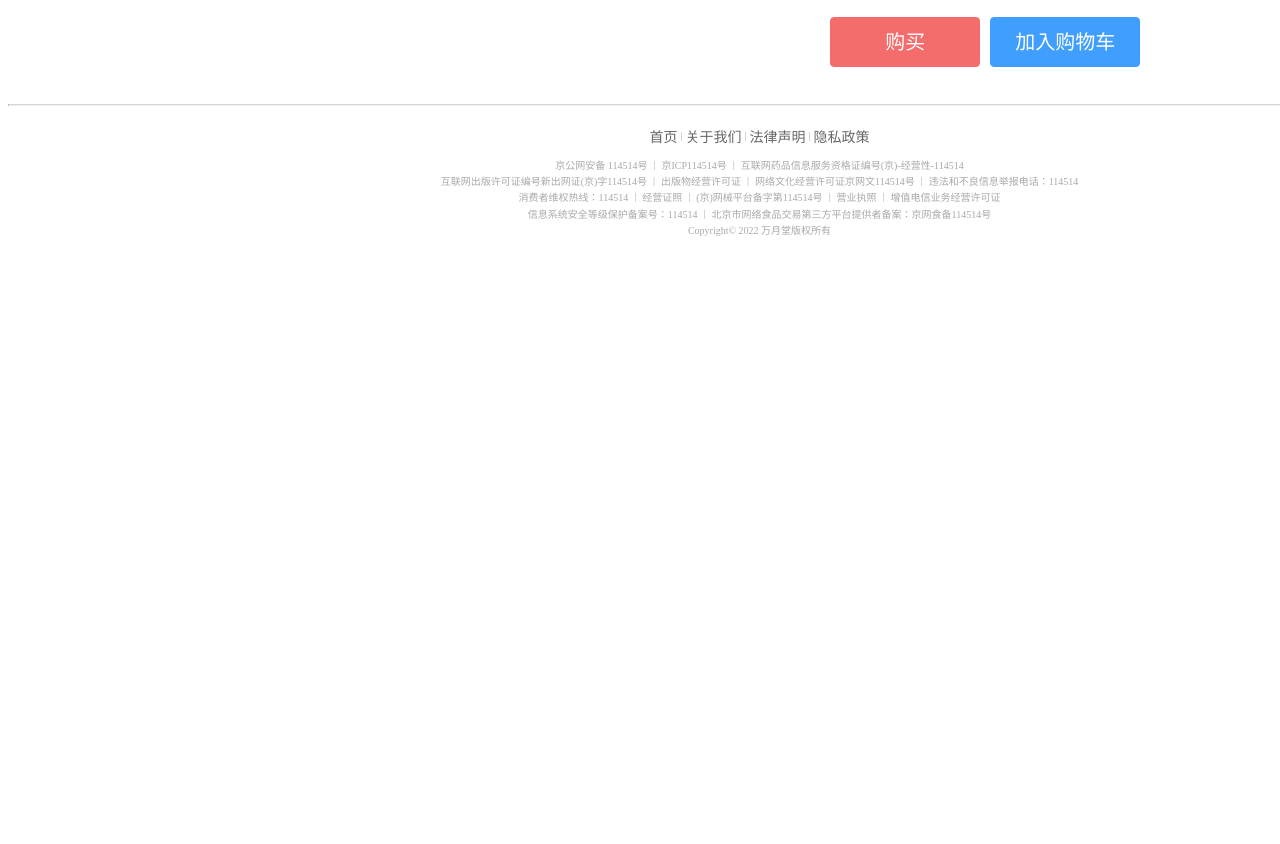
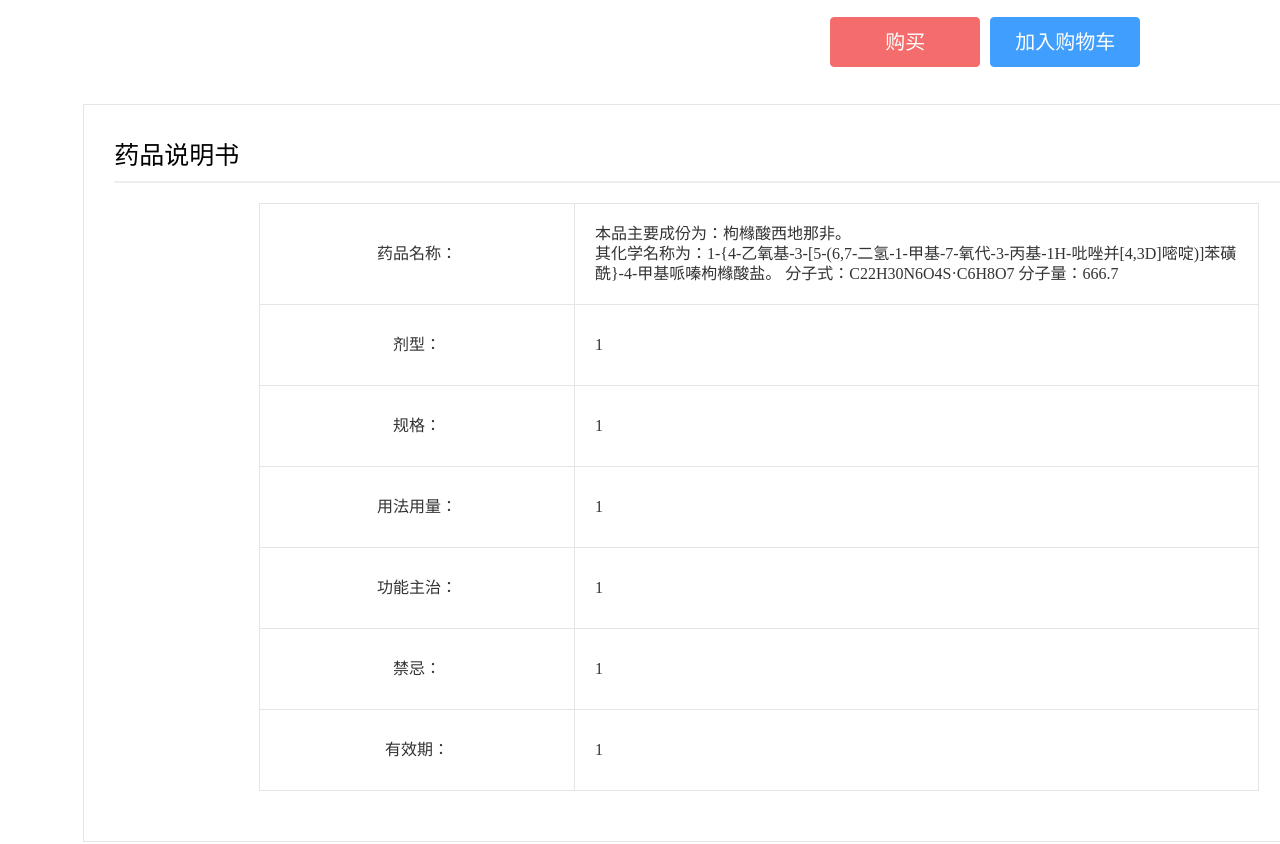
Before and after one commit to TsaiDuck/WanYueTang_Vue, a Vue app: page /#/goodsDetails/1 in a window 1280 px wide. Shown: the part 580-1424 px from the top of the page. Before the commit the page ends 822 px from the top, so only its background shows below. Built offline with nearby package versions, Linux system fonts and the light colour scheme.

Commit message:
商品详情页更新

```diff
--- a/src/components/body/home/Goods/GoodsDetails.vue
+++ b/src/components/body/home/Goods/GoodsDetails.vue
@@ -50,9 +50,50 @@
         </table>
       </div>
      <div class="button">
-       <el-button type="danger" class="el-button2" @click="info">购买</el-button>
+       <el-button type="danger" class="el-button2">购买</el-button>
        <el-button type="primary" class="el-button2">加入购物车</el-button>
      </div>
+    </div>
+    <div class="bottom">
+      <h1>药品说明书</h1>
+      <hr style="border: 1px #eeeeee solid; margin: 10px 0"/>
+      <div class="book">
+        <table class="book-table">
+          <tr>
+            <td class="td1">药品名称：</td>
+            <td class="td2">本品主要成份为：枸橼酸西地那非。<br/>其化学名称为：1-{4-乙氧基-3-[5-(6,7-二氢-1-甲基-7-氧代-3-丙基-1H-吡唑并[4,3D]嘧啶)]苯磺酰}-4-甲基哌嗪枸橼酸盐。
+
+              分子式：C22H30N6O4S·C6H8O7
+
+              分子量：666.7</td>
+          </tr>
+          <tr>
+            <td class="td1">剂型：</td>
+            <td class="td2">1</td>
+          </tr>
+          <tr>
+            <td class="td1">规格：</td>
+            <td class="td2">1</td>
+          </tr>
+          <tr>
+            <td class="td1">用法用量：</td>
+            <td class="td2">1</td>
+          </tr>
+          <tr>
+            <td class="td1">功能主治：</td>
+            <td class="td2">1</td>
+          </tr>
+          <tr>
+            <td class="td1">禁忌：</td>
+            <td class="td2">1</td>
+          </tr>
+          <tr>
+            <td class="td1">有效期：</td>
+            <td class="td2">1</td>
+          </tr>
+
+        </table>
+      </div>
     </div>
   </div>
 </template>
@@ -85,13 +126,13 @@ export default {
   data(){
     return{
       count: 1,
-      goodNum: this.goodsNum
+      goodNum: this.goodsNum,
+      tableData:[
+        {adress:"1234"}
+      ]
     }
   },
   methods:{
-    info(){
-      console.log(this.$route.params)
-    },
     judge(){
       if(this.count == "" || this.count<=0 || typeof(this.count) != Number)
         this.count = 1
@@ -206,5 +247,40 @@ export default {
       }
     }
   }
+  .bottom{
+    float: left;
+    margin-top: 30px;
+    padding: 30px;
+    border: 1px solid #e5e5e5;
+    width: 1290px;
+    h1{
+      font-weight: normal;
+      font-size: 25px;
+    }
+    .book{
+      .book-table{
+        margin: 20px auto;
+        width: 1000px;
+        border: 1px solid #e5e5e5;
+        border-collapse: collapse;
+        color: #333;
+        font-size: 16px;
+        td{
+          height: 40px;
+          line-height: 20px;
+          border: 1px solid #e5e5e5;
+          padding: 20px;
+        }
+        .td1{
+          width: 300px;
+          text-align: center;
+        }
+        .td2{
+          width: 695px;
+          text-align: left;
+        }
+      }
+    }
+  }
 }
 </style>
--- a/src/components/body/home/Goods/Homestock.vue
+++ b/src/components/body/home/Goods/Homestock.vue
@@ -1,8 +1,8 @@
 <template>
   <div class="homeStock">
       <ul class="homeStock-list">
-        <li class="homeStock-item" v-for="item in list" :key="item.goodId">
-            <img :src="goodsImg" alt="" @click="gotoDetails(item.goodId)">
+        <li class="homeStock-item" v-for="item in list" :key="item.goodId" @click="gotoDetails(item.goodId)">
+            <img :src="goodsImg" alt="">
             <div class="homeStock-text">
               <span class="homeStock-text-goodsName" :title="goodsName">{{ goodsName }}</span>
               <span class="homeStock-text-goodsEffect" :title="goodsName">{{ goodsEffect }}</span>
```
